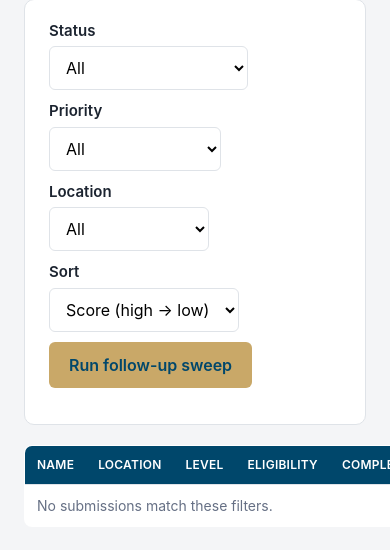
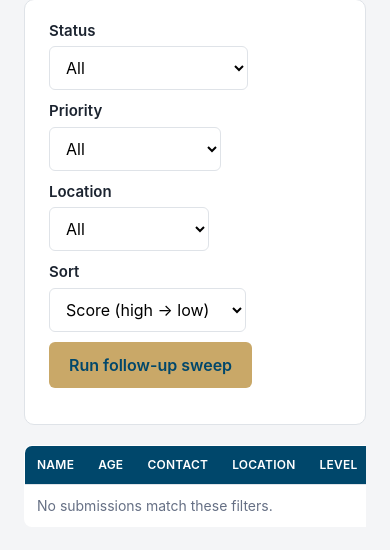
Before and after one commit to tcphysio/talentid, a Flask app: page /admin in a window 390 px wide; the page is wider, and only the part inside the window is pictured. Shown: the part 186-736 px from the top of that part. Run offline with Flask 3, Linux system fonts and the light colour scheme; the visitor is signed in with stand-in values (Sample User, id 1); data that the repository does not hold is empty; parts of the project's set-up code (start-up, migrations or seed data) failed here and were passed over; some libraries are stand-ins or nearby versions.

Commit message:
Add age and contact info to the dashboard, plus age sort
Age (computed from date_of_birth at render time, never stored) and a
Contact column (mailto:/tel: links from the existing email/phone fields)
are now shown on the admin dashboard table, so staff can stratify by age
and reach out without opening every profile individually.

Also adds two sort options, "Age (youngest first)" and "Age (oldest
first)" -- sorts on date_of_birth directly since it's stored as an ISO
date string, which sorts chronologically on both backends with no date
math needed. The existing status filter dropdown was already in place
and untouched.

Co-Authored-By: Claude Sonnet 5 <noreply@anthropic.com>
Claude-Session: https://claude.ai/code/session_01SVc871DHrc8kPqxCKQ73tF

```diff
--- a/app.py
+++ b/app.py
@@ -121,6 +121,24 @@ def split_links(raw):
         else:
             items.append({"text": piece, "url": None})
     return items
+
+
+@app.template_global("calc_age")
+def calc_age(dob):
+    """Age in whole years from a date_of_birth string (stored as the HTML
+    date input's YYYY-MM-DD), for the dashboard's Age column. Computed at
+    display time rather than stored -- a stored age would need re-computing
+    every day just to stay correct, for no benefit over computing it once
+    when the page renders. Returns None for blank/unparseable values
+    (older rows from before date_of_birth was required)."""
+    if not dob:
+        return None
+    try:
+        born = datetime.strptime(dob.strip(), "%Y-%m-%d").date()
+    except ValueError:
+        return None
+    today = datetime.now().date()
+    return today.year - born.year - ((today.month, today.day) < (born.month, born.day))
 
 
 # Coach notes are stored in review_actions like any other staff action, just
@@ -528,6 +546,12 @@ def admin():
         "score_asc": "score ASC",
         "submitted_desc": "submitted_at DESC",
         "submitted_asc": "submitted_at ASC",
+        # date_of_birth is stored as the HTML date input's YYYY-MM-DD, which
+        # sorts lexicographically the same as chronologically on both
+        # backends -- no need for date parsing in SQL. Youngest first means
+        # the most recent birthdate first, i.e. DESC.
+        "age_asc": "date_of_birth DESC",
+        "age_desc": "date_of_birth ASC",
     }
     query += f" ORDER BY {order_map.get(sort, 'score DESC')}"
 
--- a/templates/admin.html
+++ b/templates/admin.html
@@ -59,6 +59,8 @@
         <option value="score_asc" {% if sort == 'score_asc' %}selected{% endif %}>Score (low → high)</option>
         <option value="submitted_desc" {% if sort == 'submitted_desc' %}selected{% endif %}>Newest first</option>
         <option value="submitted_asc" {% if sort == 'submitted_asc' %}selected{% endif %}>Oldest first</option>
+        <option value="age_asc" {% if sort == 'age_asc' %}selected{% endif %}>Age (youngest first)</option>
+        <option value="age_desc" {% if sort == 'age_desc' %}selected{% endif %}>Age (oldest first)</option>
       </select>
     </div>
     <div>
@@ -67,10 +69,13 @@
   </form>
 </div>
 
+<div style="overflow-x:auto;">
 <table>
   <thead>
     <tr>
       <th>Name</th>
+      <th>Age</th>
+      <th>Contact</th>
       <th>Location</th>
       <th>Level</th>
       <th>Eligibility</th>
@@ -85,6 +90,11 @@
     {% for p in players %}
     <tr>
       <td><a class="row-link" href="{{ url_for('player_detail', player_id=p.id) }}">{{ p.full_name }}</a></td>
+      <td>{{ calc_age(p.date_of_birth) or '—' }}</td>
+      <td>
+        <a href="mailto:{{ p.email }}">{{ p.email }}</a>
+        {% if p.phone %}<br><a class="muted" href="tel:{{ p.phone }}">{{ p.phone }}</a>{% endif %}
+      </td>
       <td>{{ p.location_bucket }} <span class="muted">({{ p.country_of_residence }})</span></td>
       <td>{{ p.level_tier }}</td>
       <td>
@@ -107,9 +117,10 @@
       <td class="muted">{{ p.submitted_at }}</td>
     </tr>
     {% else %}
-    <tr><td colspan="9" class="muted">No submissions match these filters.</td></tr>
+    <tr><td colspan="11" class="muted">No submissions match these filters.</td></tr>
     {% endfor %}
   </tbody>
 </table>
+</div>
 
 {% endblock %}
```
